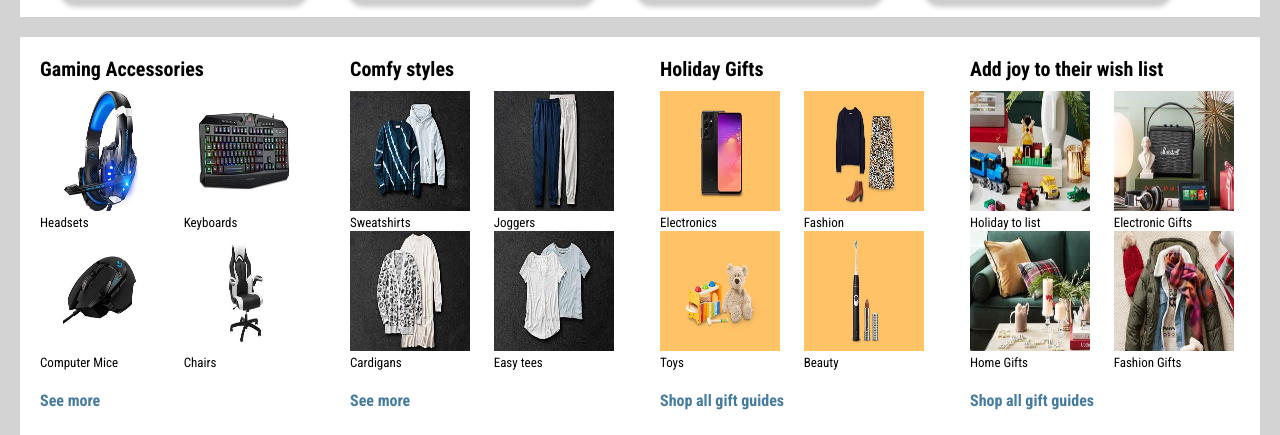
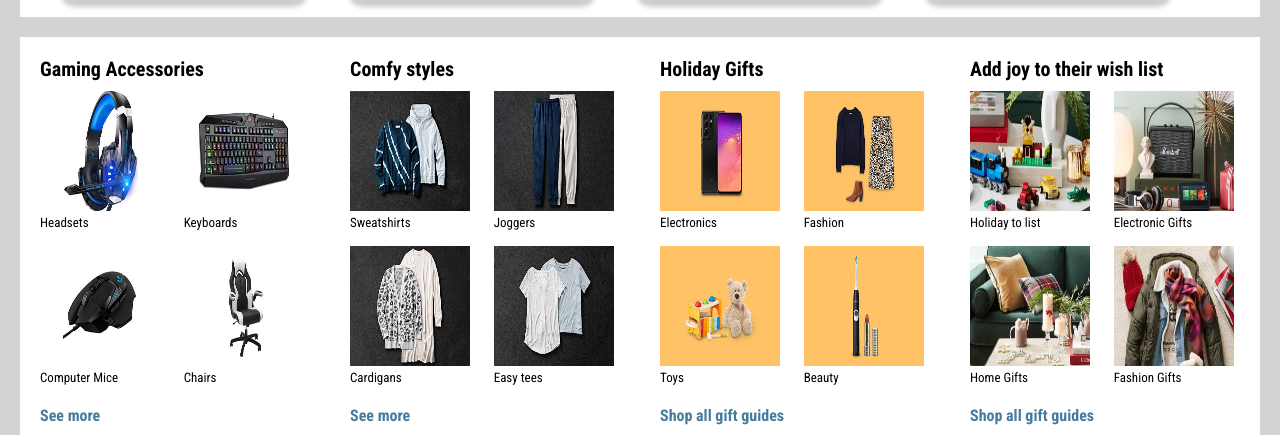
Before and after one commit to ildestram/u1-w2-amazon, a plain HTML site: page index.html in a window 1280 px wide. Shown: the part 697-1132 px from the top of the page. Drawn offline with Linux system fonts and the light colour scheme.

Commit message:
ok finale

```diff
--- a/index.html
+++ b/index.html
@@ -43,33 +43,6 @@
             </div>
         </div>
 
-        <!-- <div class="content-div">
-            <div class="card-header">
-                <h2 class="color-base">
-                    <span>Gaming Accessories</span>
-                </h2>
-                <div class="card-body">
-                    <div class="image-container">
-                        <img src="./assets/img_15.jpg" alt="Headphones">
-                        <span class="span-photo">Headsets</span>
-                    </div>
-                    <div class="image-container">
-                        <img src="./assets/img_16.jpg" alt="Keyboards">
-                        <span class="span-photo">Keyboards</span>
-                    </div>
-                </div>
-                <div class="card-second">
-                    <div class="image-second">
-                        <img src="./assets/img_17.jpg" alt="Mouse">
-                        <p>Computer mice</p>
-                    </div>
-                    <div class="image-second">
-                        <img src="./assets/img_18.jpg" alt="Chairs">
-                        <p>Chairs</p>
-                    </div>
-                </div>
-            </div>
-        </div> -->
 
         <section class="sec-i">
             <div class="container">
@@ -86,7 +59,7 @@
                                     <img src="./assets/img_16.jpg" alt="Keyboards">
                                     <span>Keyboards</span>
                                 </div>
-                                <div>
+                                <div class="first">
                                     <img src="./assets/img_17.jpg" alt="Computer Mice">
                                     <span>Computer Mice</span>
                                 </div>
@@ -110,7 +83,7 @@
                                     <img src="./assets/img_20.jpg" alt="Sweatshirts">
                                     <span>Joggers</span>
                                 </div>
-                                <div>
+                                <div class="first">
                                     <img src="./assets/img_21.jpg" alt="Cardigans">
                                     <span>Cardigans</span>
                                 </div>
@@ -134,7 +107,7 @@
                                     <img src="./assets/img_12.jpg" alt="Fashion">
                                     <span>Fashion</span>
                                 </div>
-                                <div>
+                                <div class="first">
                                     <img src="./assets/img_13.jpg" alt="Toys">
                                     <span>Toys</span>
                                 </div>
@@ -158,7 +131,7 @@
                                     <img src="./assets/img_25.jpg" alt="Electronic Gifts">
                                     <span>Electronic Gifts</span>
                                 </div>
-                                <div>
+                                <div class="first">
                                     <img src="./assets/img_26.jpg" alt="Home Gifts">
                                     <span>Home Gifts</span>
                                 </div>
--- a/style.css
+++ b/style.css
@@ -103,7 +103,7 @@ a {
 }
 
 figure img {
-    width: 96vw;
+    width: 97vw;
     margin-left: 0;
     margin-right: 0;
 }
@@ -265,3 +265,7 @@ footer div {
     margin-top: 20px;
     margin-left: 20px;
 }
+
+.first {
+    margin-top: 15px;
+}
```
